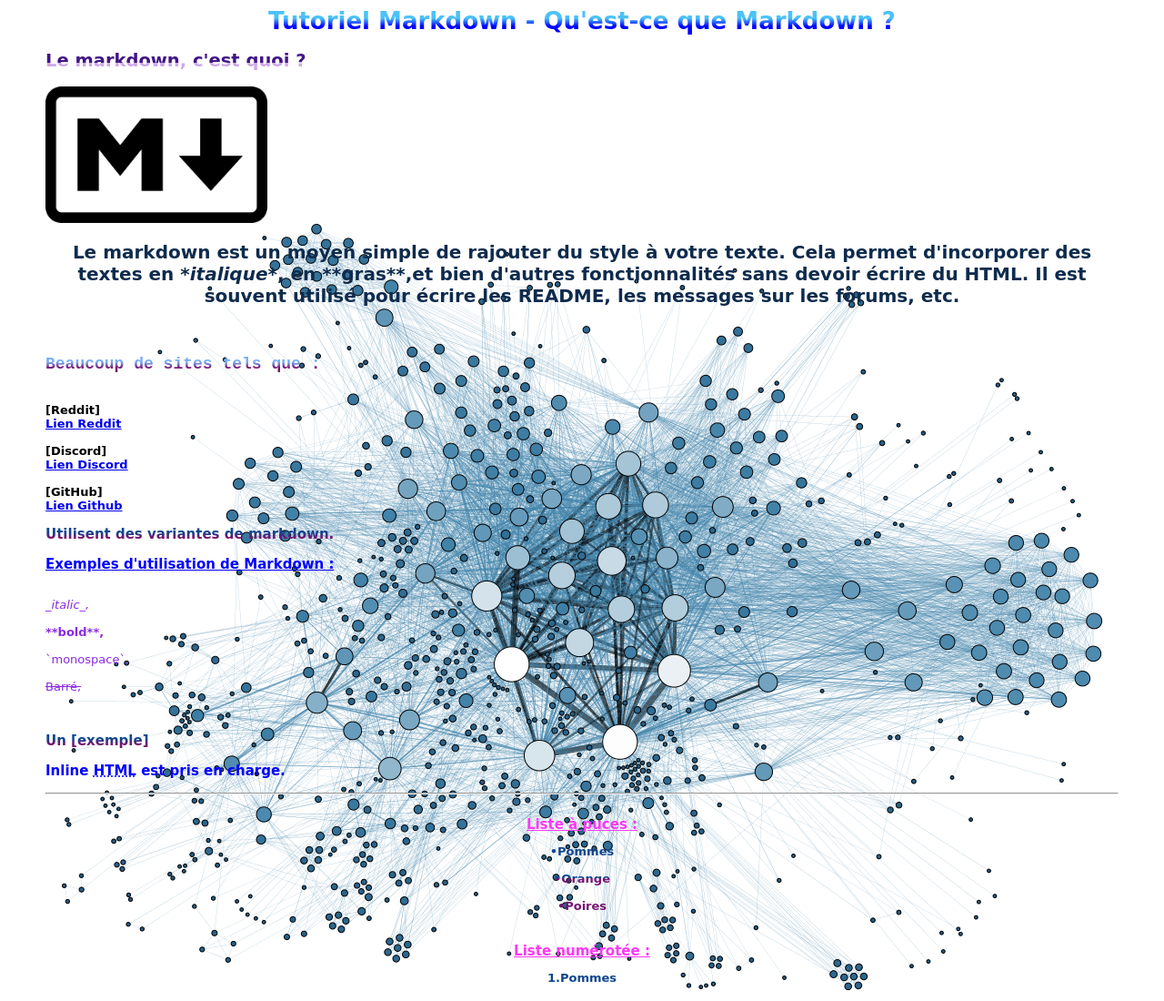
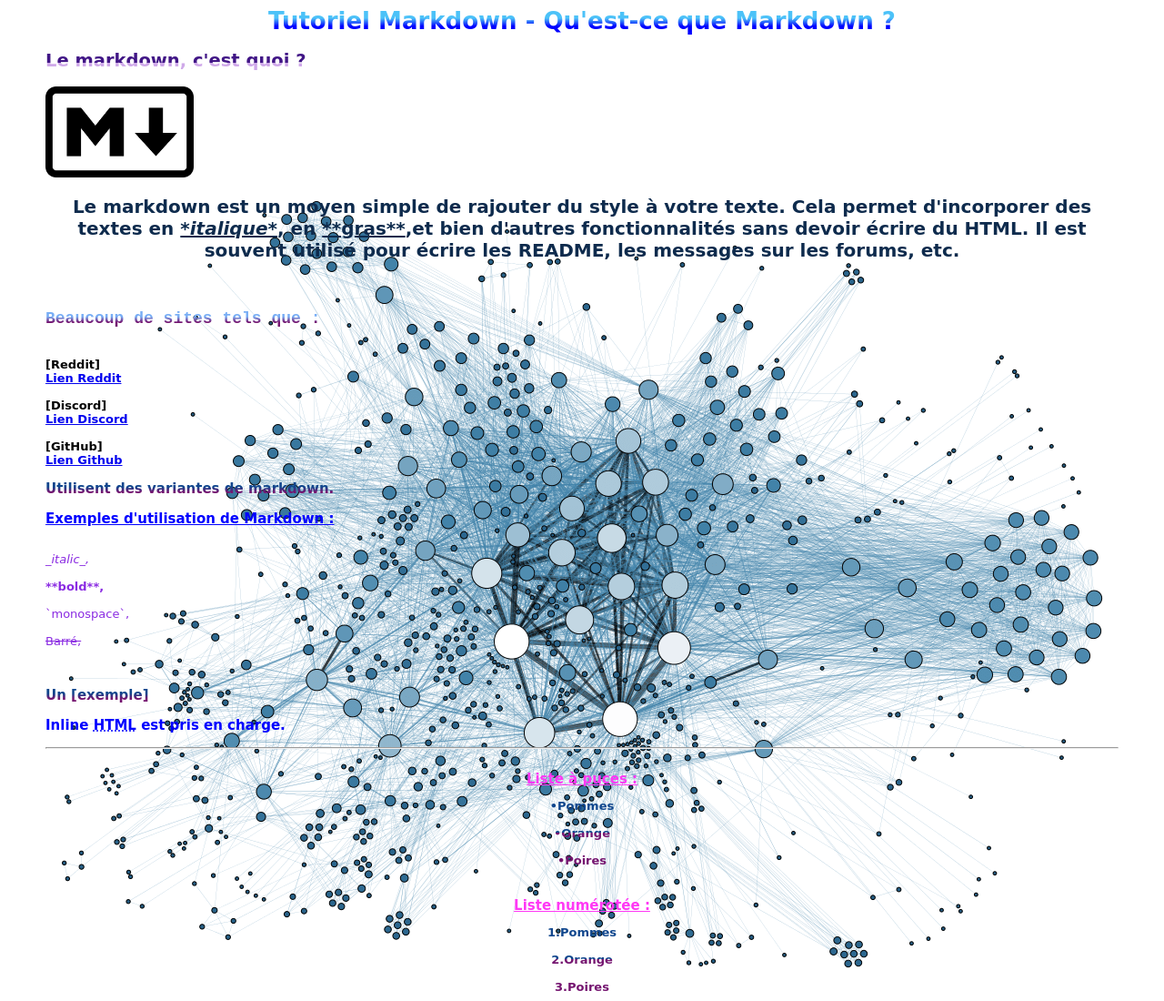
Before and after one commit to LynnFoy/Learning-Environment, a plain HTML site: page index.html in a window 1280 px wide. Shown: the top 1100 px of the page at 91% size. Drawn offline with Linux system fonts and the light colour scheme.

Commit message:
Update index.html

```diff
--- a/index.html
+++ b/index.html
@@ -4,12 +4,12 @@
           <h1 align="center" class="Tuto">Tutoriel Markdown - Qu'est-ce que Markdown ?</h1>
           <h2 class="Mark">Le markdown, c'est quoi ?</h2>
 
-          <img src="markdown.png" alt="" height="150">
+          <img src="markdown.png" alt="" height="100">
 
    </head>
     <body>
       <body class="Img" background="Code.png"></body>
-       <p class="Para">Le markdown est un moyen simple de rajouter du style à votre texte. Cela permet d'incorporer des textes en <i>*italique*</i>, en <b>**gras**</b>,et bien d'autres fonctionnalités sans devoir écrire du HTML.
+       <p class="Para">Le markdown est un moyen simple de rajouter du style à votre texte. Cela permet d'incorporer des textes en <i><u>*italique*</u></i>, en <b><u>**gras**</u></b>,et bien d'autres fonctionnalités sans devoir écrire du HTML.
     Il est souvent utilisé pour écrire les README, les messages sur les forums, etc.
       </p>
 
```
